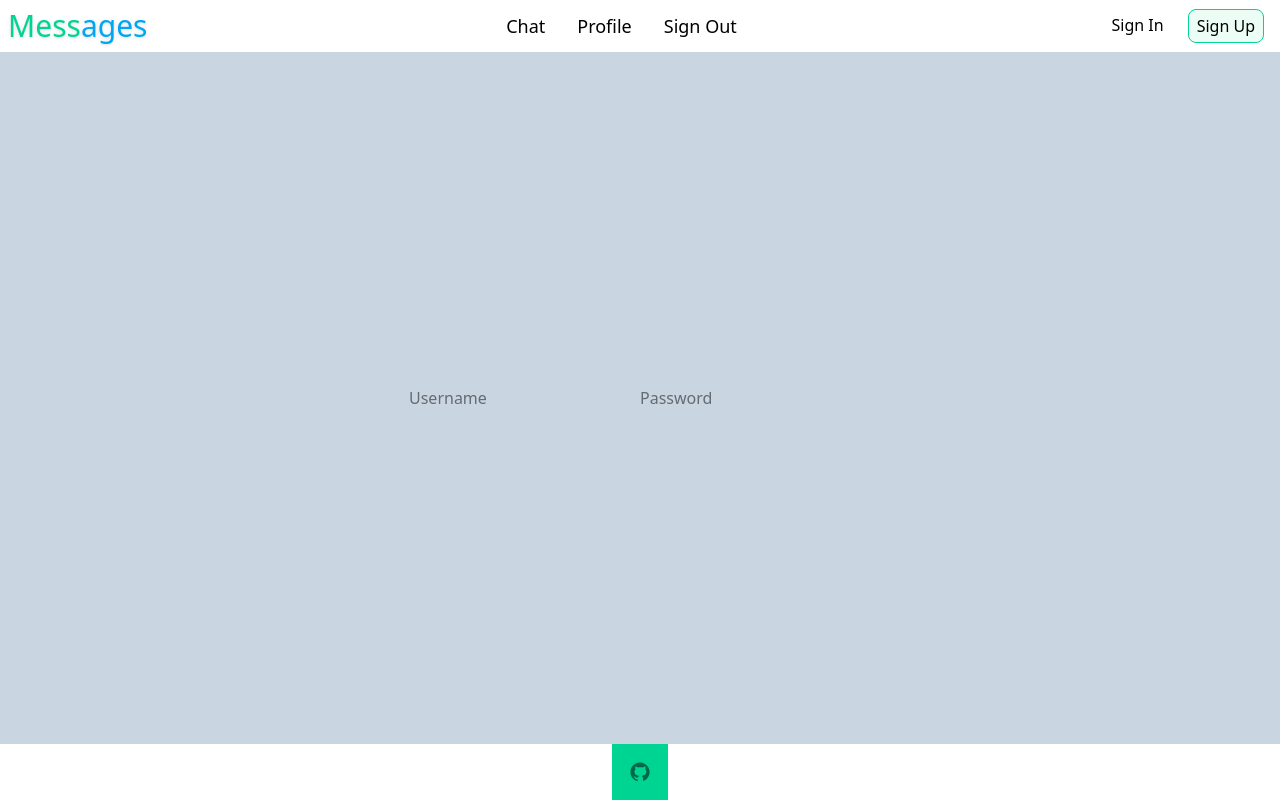
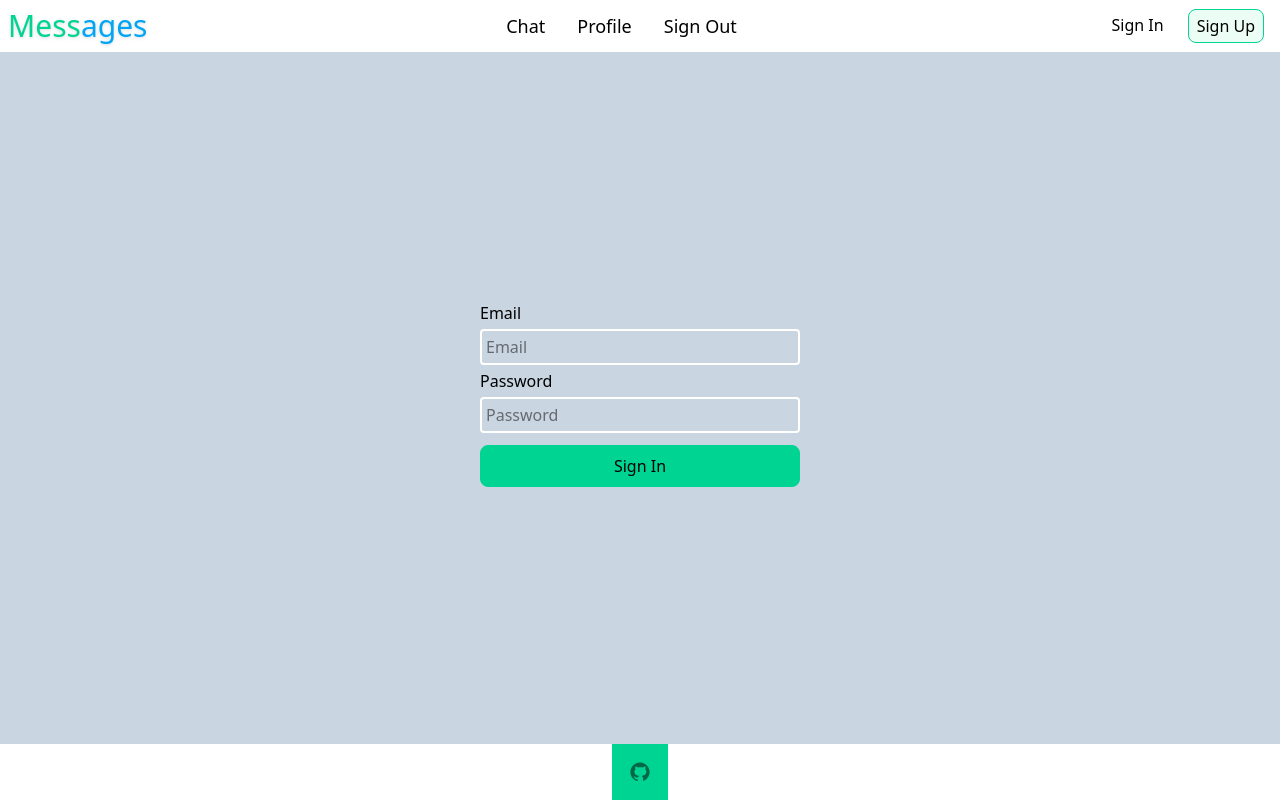
Before and after one commit to uwuzumaki/messenger-front, a React (Vite) app: page /login in a window 1280 px wide. Built offline with nearby package versions, Linux system fonts and the light colour scheme.

Commit message:
Styling for sign in page

```diff
--- a/src/Components/Login/Login.jsx
+++ b/src/Components/Login/Login.jsx
@@ -12,19 +12,36 @@ const Login = () => {
     console.log(data);
   };
 
-  console.log(watch("username"));
+  console.log(watch("email"));
 
   return (
     <>
-      <div>
-        <form onSubmit={handleSubmit(onsubmit)}>
+      <div className="w-1/4">
+        <form onSubmit={handleSubmit(onsubmit)} className="flex flex-col">
+          <div className="flex flex-col">
+            <label>Email</label>
+            <input
+              className="my-1 rounded border-2 border-white p-1 focus:border-emerald-400 focus:ring-0 focus:outline-none"
+              placeholder="Email"
+              {...register("email", { required: true })}
+            />
+            {errors.email && <p className="text-red-500">Email is required</p>}
+          </div>
+          <div className="flex flex-col">
+            <label>Password</label>
+            <input
+              className="my-1 rounded border-2 border-white p-1 focus:border-emerald-400 focus:ring-0 focus:outline-none"
+              placeholder="Password"
+              {...register("password", { required: true })}
+            />
+            {errors.password && (
+              <p className="text-red-500">Password is required</p>
+            )}
+          </div>
           <input
-            placeholder="Username"
-            {...register("username", { required: true })}
-          />
-          <input
-            placeholder="Password"
-            {...register("password", { required: true })}
+            className="container my-2 cursor-pointer rounded-lg border border-emerald-400 bg-emerald-400 p-2 text-center hover:border-emerald-600 hover:bg-emerald-600 hover:text-white"
+            type="submit"
+            value="Sign In"
           />
         </form>
       </div>
--- a/src/Components/Register/Register.jsx
+++ b/src/Components/Register/Register.jsx
@@ -14,7 +14,7 @@ const Register = () => {
 
   return (
     <>
-      <div className="w-1/3">
+      <div className="w-1/4">
         <form onSubmit={handleSubmit(onSubmit)} className="flex flex-col">
           <div className="flex flex-col">
             <label>Email</label>
```
